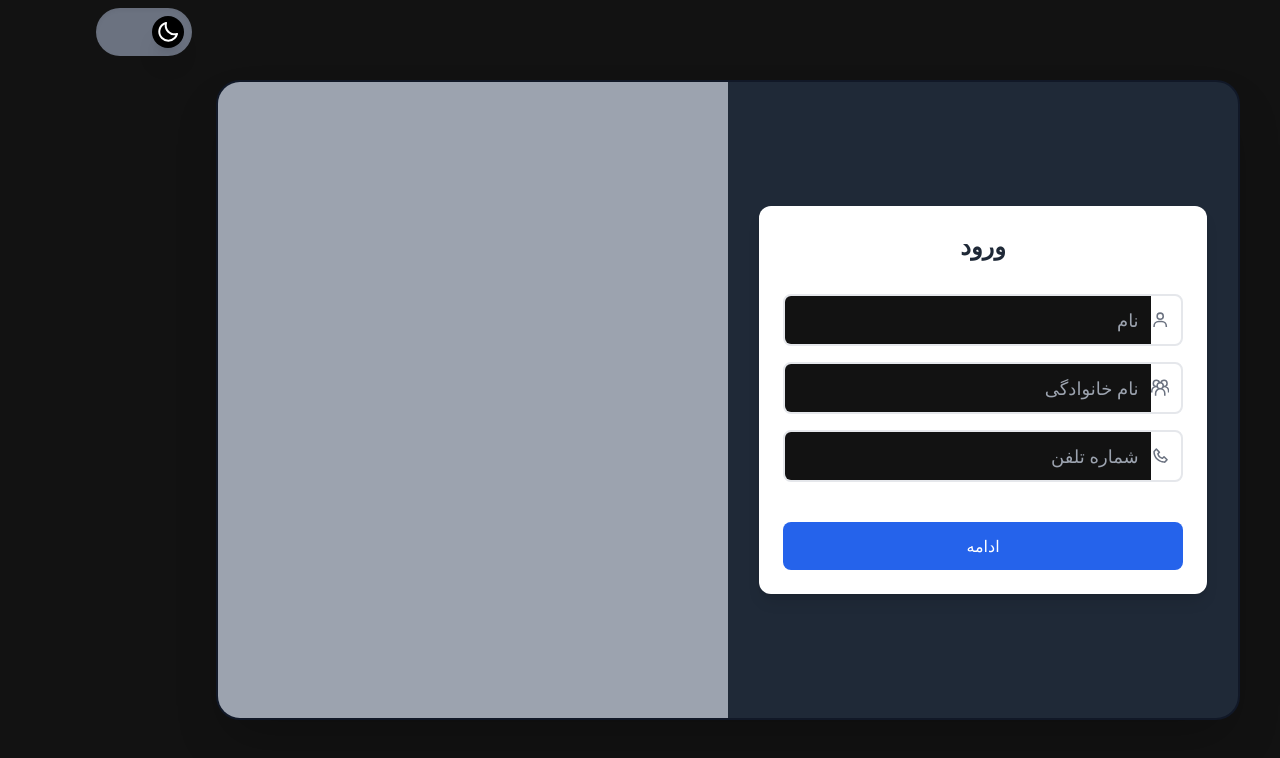
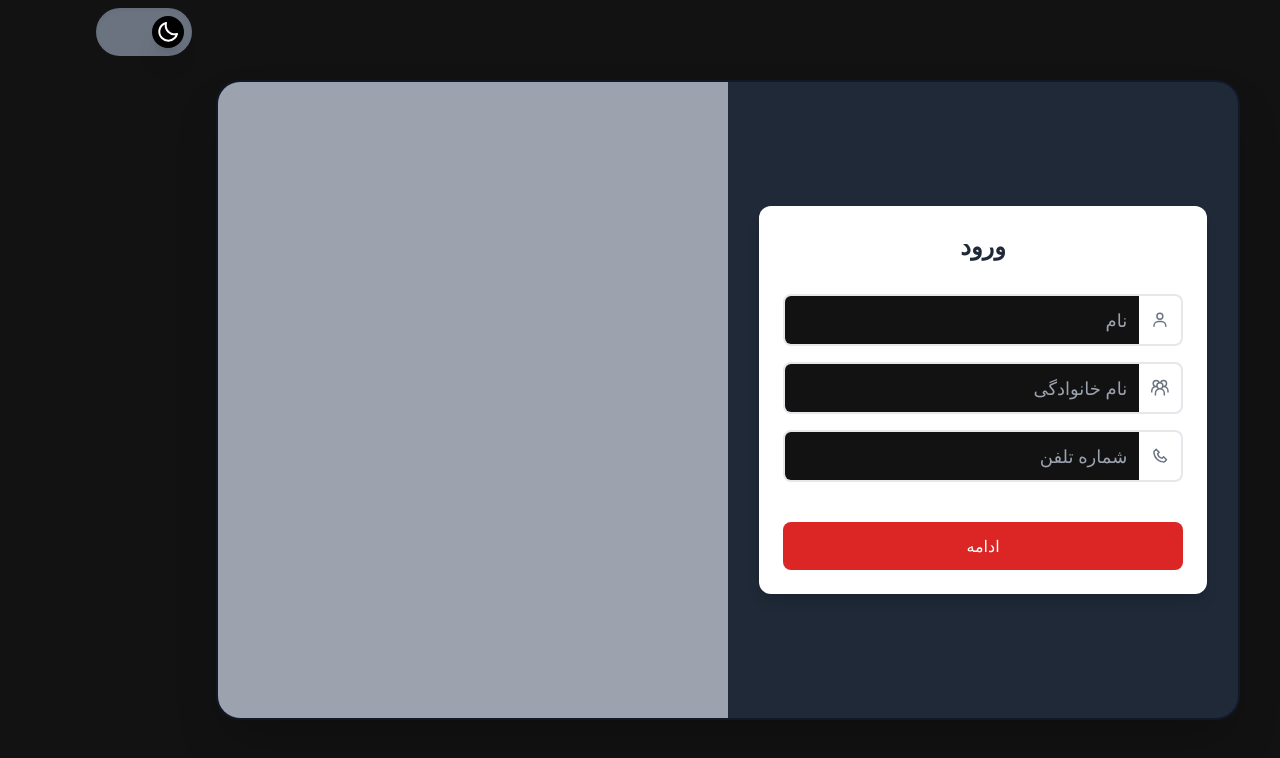
Before and after one commit to ErfanGh83/Avanian1, a Next.js app: page /login in a window 1280 px wide. Both pictures are taken after a click on the button 32 px from the left and 32 px from the top of the page. Shown: the top 758 px of the page. Built offline with nearby package versions, Linux system fonts and the light colour scheme.

Commit message:
fix: fixed themeSwitch (rtl bug)

```diff
--- a/src/components/Buttons/ThemeSwitcher/DarkButton.tsx
+++ b/src/components/Buttons/ThemeSwitcher/DarkButton.tsx
@@ -19,7 +19,7 @@ const DarkButton = () => {
         <motion.button
             className='size-8 flex items-center justify-center rounded-full bg-black shadow-xl hover:rotate-12 transition-all'
             onClick={() => setTheme('light')}
-            initial={{opacity: 0, x: 45}}
+            initial={{opacity: 0, x: -45}}
             animate={{opacity: 1, x: 0}}
             transition={{
                 duration: 0.1,
--- a/src/components/Buttons/ThemeSwitcher/LightButton.tsx
+++ b/src/components/Buttons/ThemeSwitcher/LightButton.tsx
@@ -19,7 +19,7 @@ const LightButton = () => {
         <motion.button
             className='size-8 flex items-center justify-center rounded-full shadow-xl bg-white hover:rotate-12 transition-all'
             onClick={() => setTheme('dark')}
-            initial={{opacity: 0, x: -45}}
+            initial={{opacity: 0, x: 45}}
             animate={{opacity: 1, x: 0}}
             transition={{
                 duration: 0.1,
--- a/src/components/forms/LoginForm.tsx
+++ b/src/components/forms/LoginForm.tsx
@@ -9,7 +9,7 @@ const LoginForm = () => {
 
       <div className='space-y-4'>
         <div className='flex flex-row items-center border-2 border-gray-200 rounded-lg overflow-hidden transition-all focus-within:border-blue-500 focus-within:ring-2 focus-within:ring-blue-200'>
-          <BiUser size={20} className='mr-3 text-gray-500' />
+          <BiUser size={20} className='mx-3 text-gray-500' />
           <input
             className='w-full h-12 px-3 text-lg border-none focus:outline-none placeholder-gray-400 text-right'
             placeholder='نام'
@@ -18,7 +18,7 @@ const LoginForm = () => {
         </div>
 
         <div className='flex flex-row items-center border-2 border-gray-200 rounded-lg overflow-hidden transition-all focus-within:border-blue-500 focus-within:ring-2 focus-within:ring-blue-200'>
-          <GrGroup size={20} className='mr-3 text-gray-500' />
+          <GrGroup size={20} className='mx-3 text-gray-500' />
           <input
             className='w-full h-12 px-3 text-lg border-none focus:outline-none placeholder-gray-400 text-right'
             placeholder='نام خانوادگی'
@@ -27,7 +27,7 @@ const LoginForm = () => {
         </div>
 
         <div className='flex flex-row items-center border-2 border-gray-200 rounded-lg overflow-hidden transition-all focus-within:border-blue-500 focus-within:ring-2 focus-within:ring-blue-200'>
-          <BiPhone size={20} className='mr-3 text-gray-500' />
+          <BiPhone size={20} className='mx-3 text-gray-500' />
           <input
             className='w-full h-12 px-3 text-lg border-none focus:outline-none placeholder-gray-400 text-right'
             placeholder='شماره تلفن'
@@ -38,7 +38,7 @@ const LoginForm = () => {
 
       <button
         type='submit'
-        className='w-full h-12 bg-blue-600 hover:bg-blue-700 text-white font-medium rounded-lg transition-colors duration-200 mt-4'
+        className='w-full h-12 bg-blue-600 dark:bg-red-600 hover:bg-blue-700 dark:hover:bg-red-700 text-white font-medium rounded-lg transition-colors duration-200 mt-4'
       >
         ادامه
       </button>
```
